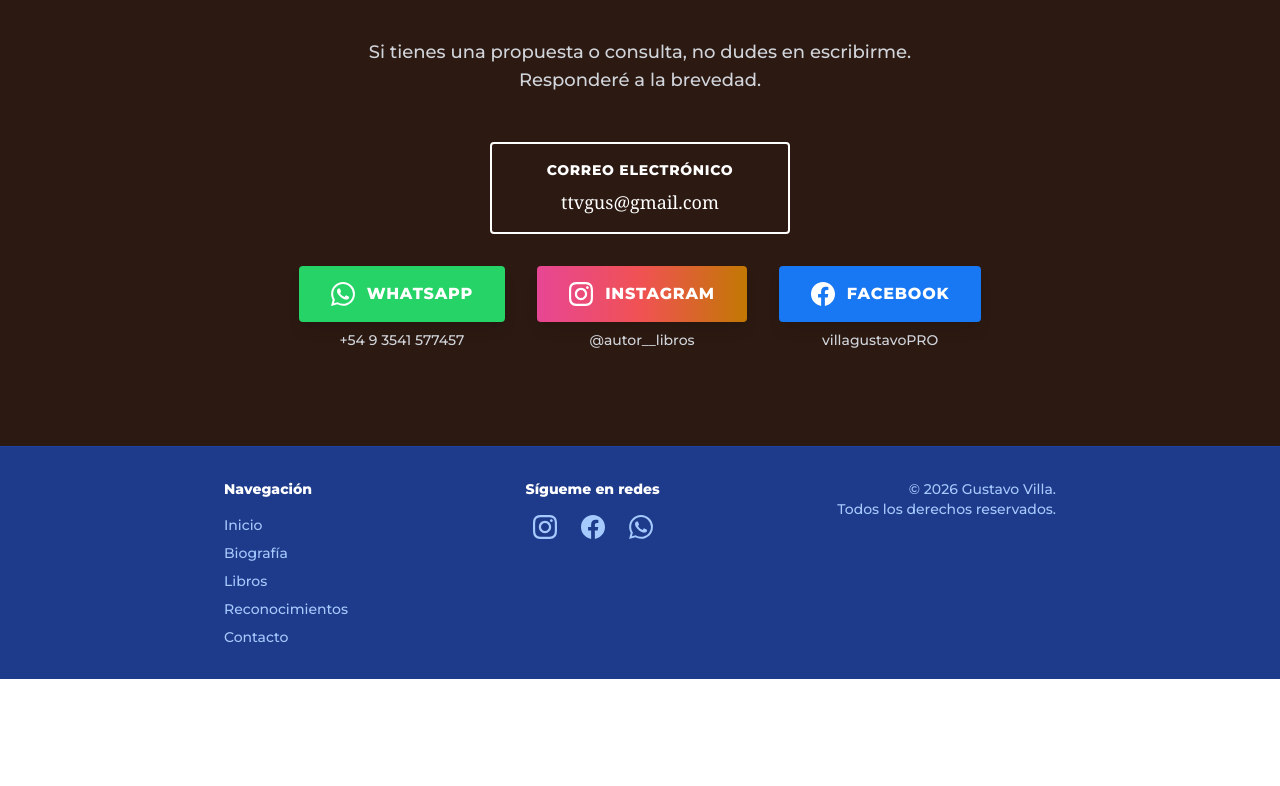
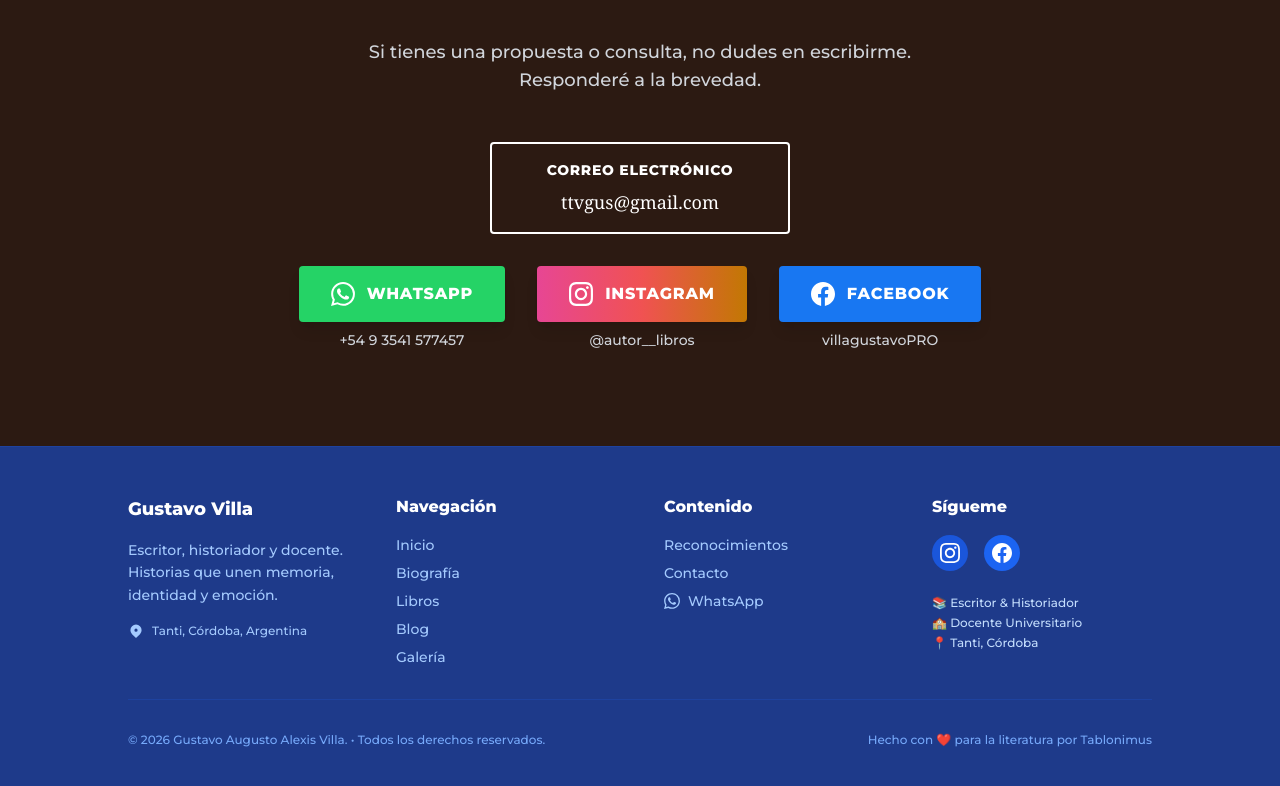
Before and after one commit to Tablonimus/GustavoVilla, a React (Vite) app: page /contacto in a window 1280 px wide. Shown: the part 1362-2148 px from the top of the page. Before the commit the page ends 2041 px from the top, so only its background shows below. Built offline with nearby package versions, Linux system fonts and the light colour scheme.

Commit message:
cambio todo

```diff
--- a/src/App.jsx
+++ b/src/App.jsx
@@ -1,4 +1,5 @@
 import "./App.css";
+import "./screens/Home/homeStyles.css";
 import { BrowserRouter, Route, Routes, Outlet } from "react-router-dom";
 import Home from "./screens/Home/Home";
 import MyNav from "./components/MyNav/MyNav";
@@ -11,6 +12,7 @@
 import Blog from "./components/Blog/Blog";
 import BlogPost from "./components/Blog/BlogPost";
 import Contacto from "./components/Contact/Contact";
+import ScrollToTop from "./components/ScrollToTop";
 import AdminBooks from "./screens/Admin/Dashboard";
 import Recognitions from "./components/Recognitions/Recognitions";
 
@@ -25,6 +27,7 @@
 function App() {
   return (
     <BrowserRouter>
+      <ScrollToTop />
       <Routes>
         {/* Rutas Públicas (con Nav y Footer) */}
         <Route element={<PublicLayout />}>
--- a/src/components/Blog/BlogPost.jsx
+++ b/src/components/Blog/BlogPost.jsx
@@ -80,7 +80,7 @@
         <meta property="article:published_time" content={post.createdAt?.toDate?.().toISOString()} />
       </Helmet>
 
-      <div className="min-h-screen bg-[#fdfbf7]">
+      <div className="min-h-screen bg-[#fdfbf7] animate-fade-in">
         {/* Header */}
         <section className="bg-[#774936] pt-16 pb-20 px-6 lg:px-32 text-white shadow-2xl">
           <div className="max-w-4xl mx-auto text-center">
--- a/src/components/Books/PdfViewer.jsx
+++ b/src/components/Books/PdfViewer.jsx
@@ -79,7 +79,7 @@
         <title>Fragmento - {book.title} - Gustavo Villa</title>
         <meta name="robots" content="noindex, nofollow" />
       </Helmet>
-      <div className="min-h-screen bg-[#fdfbf7]">
+      <div className="min-h-screen bg-[#fdfbf7] animate-fade-in">
         {/* Header */}
         <section className="bg-[#774936] mt-20 pt-16 pb-20 px-6 lg:px-32 text-white shadow-2xl relative z-10">
           <div className="max-w-4xl mx-auto">
--- a/src/components/Footer/Footer.jsx
+++ b/src/components/Footer/Footer.jsx
@@ -1,43 +1,115 @@
+import { Link } from "react-router-dom";
 
-
-import { Link } from "react-router-dom";
 
 export default function Footer() {
   return (
-    <footer className="bg-[#1e3a8a] border-t border-blue-800 pt-8 pb-8 px-6 lg:px-56 text-sm text-blue-300">
-      <div className="flex flex-col md:flex-row justify-between items-start gap-8">
-        {/* Navegación */}
-        <div className="flex flex-col gap-2">
-          <h4 className="font-bold text-white mb-2">Navegación</h4>
-          <Link to="/" className="hover:text-white transition">Inicio</Link>
-          <Link to="/bio" className="hover:text-white transition">Biografía</Link>
-          <Link to="/libros" className="hover:text-white transition">Libros</Link>
-          <Link to="/reconocimientos" className="hover:text-white transition">Reconocimientos</Link>
-          <Link to="/contacto" className="hover:text-white transition">Contacto</Link>
-        </div>
+    <footer className="bg-[#1e3a8a] text-blue-300">
+      {/* Línea divisoria superior */}
+      <div className="border-t border-blue-800"></div>
 
-        {/* Redes Sociales */}
-        <div className="flex flex-col items-center gap-4">
-          <h4 className="font-bold text-white">Sígueme en redes</h4>
-          <div className="flex gap-6">
-            <a href="https://www.instagram.com/autor__libros/" target="_blank" rel="noopener noreferrer" className="hover:text-white transition" title="Instagram">
-              <svg className="w-6 h-6 fill-current" viewBox="0 0 24 24" xmlns="http://www.w3.org/2000/svg"><path d="M12 2.163c3.204 0 3.584.012 4.85.07 3.252.148 4.771 1.691 4.919 4.919.058 1.265.069 1.645.069 4.849 0 3.205-.012 3.584-.069 4.849-.149 3.225-1.664 4.771-4.919 4.919-1.266.058-1.644.07-4.85.07-3.204 0-3.584-.012-4.849-.07-3.26-.149-4.771-1.699-4.919-4.92-.058-1.265-.07-1.644-.07-4.849 0-3.204.013-3.583.07-4.849.149-3.227 1.664-4.771 4.919-4.919 1.266-.057 1.645-.069 4.849-.069zm0-2.163c-3.259 0-3.667.014-4.947.072-4.358.2-6.78 2.618-6.98 6.98-.059 1.281-.073 1.689-.073 4.948 0 3.259.014 3.668.072 4.948.2 4.358 2.618 6.78 6.98 6.98 1.281.058 1.689.072 4.948.072 3.259 0 3.668-.014 4.948-.072 4.354-.2 6.782-2.618 6.979-6.98.059-1.28.073-1.689.073-4.948 0-3.259-.014-3.667-.072-4.947-.196-4.354-2.617-6.78-6.979-6.98-1.281-.059-1.69-.073-4.949-.073zm0 5.838c-3.403 0-6.162 2.759-6.162 6.162s2.759 6.163 6.162 6.163 6.162-2.759 6.162-6.163c0-3.403-2.759-6.162-6.162-6.162zm0 10.162c-2.209 0-4-1.79-4-4 0-2.209 1.791-4 4-4s4 1.791 4 4c0 2.21-1.791 4-4 4zm6.406-11.845c-.796 0-1.441.645-1.441 1.44s.645 1.44 1.441 1.44c.795 0 1.439-.645 1.439-1.44s-.644-1.44-1.439-1.44z"/></svg>
-            </a>
-            <a href="https://www.facebook.com/villagustavoPRO" target="_blank" rel="noopener noreferrer" className="hover:text-white transition" title="Facebook">
-              <svg className="w-6 h-6 fill-current" viewBox="0 0 24 24" xmlns="http://www.w3.org/2000/svg"><path d="M24 12.073c0-6.627-5.373-12-12-12s-12 5.373-12 12c0 5.99 4.388 10.954 10.125 11.854v-8.385H7.078v-3.47h3.047V9.43c0-3.007 1.792-4.669 4.533-4.669 1.312 0 2.686.235 2.686.235v2.953H15.83c-1.491 0-1.956.925-1.956 1.874v2.25h3.328l-.532 3.47h-2.796v8.385C19.612 23.027 24 18.062 24 12.073z"/></svg>
-            </a>
-            <a href={`https://wa.me/5493541577457`} target="_blank" rel="noopener noreferrer" className="hover:text-white transition" title="WhatsApp">
-              <svg className="w-6 h-6 fill-current" viewBox="0 0 24 24" xmlns="http://www.w3.org/2000/svg"><path d="M17.472 14.382c-.297-.149-1.758-.867-2.03-.967-.273-.099-.471-.148-.67.15-.197.297-.767.966-.94 1.164-.173.199-.347.223-.644.075-.297-.15-1.255-.463-2.39-1.475-.883-.788-1.48-1.761-1.653-2.059-.173-.297-.018-.458.13-.606.134-.133.298-.347.446-.52.149-.174.198-.298.298-.497.099-.198.05-.371-.025-.52-.075-.149-.669-1.612-.916-2.207-.242-.579-.487-.5-.669-.51-.173-.008-.371-.008-.57-.008-.198 0-.52.074-.792.372-.272.297-1.04 1.016-1.04 2.479 0 1.462 1.065 2.875 1.213 3.074.149.198 2.096 3.2 5.077 4.487.709.306 1.262.489 1.694.625.712.227 1.36.195 1.871.118.571-.085 1.758-.719 2.006-1.413.248-.694.248-1.289.173-1.413-.074-.124-.272-.198-.57-.347m-5.421 7.403h-.004a9.87 9.87 0 01-5.031-1.378l-.361-.214-3.741.982.998-3.648-.235-.374a9.86 9.86 0 01-1.51-5.26c.001-5.45 4.436-9.884 9.888-9.884 2.64 0 5.122 1.03 6.988 2.898a9.825 9.825 0 012.893 6.994c-.003 5.45-4.437 9.884-9.885 9.884m8.413-18.297A11.815 11.815 0 0012.05 0C5.495 0 .16 5.335.157 11.892c0 2.096.547 4.142 1.588 5.945L.057 24l6.305-1.654a11.882 11.882 0 005.683 1.448h.005c6.554 0 11.89-5.335 11.893-11.893a11.821 11.821 0 00-3.48-8.413Z"/></svg>
-            </a>
+      <div className="px-6 lg:px-32 py-12">
+        <div className="grid grid-cols-1 md:grid-cols-2 lg:grid-cols-4 gap-8 lg:gap-12">
+
+          {/* Columna 1: Información del Autor */}
+          <div className="lg:col-span-1">
+            <h4 className="font-bold text-white text-lg mb-4">Gustavo Villa</h4>
+            <p className="text-sm leading-relaxed mb-4">
+              Escritor, historiador y docente. Historias que unen memoria, identidad y emoción.
+            </p>
+            <div className="flex items-center gap-2 text-xs">
+              <svg className="w-4 h-4" fill="currentColor" viewBox="0 0 20 20">
+                <path fillRule="evenodd" d="M5.05 4.05a7 7 0 119.9 9.9L10 18.9l-4.95-4.95a7 7 0 010-9.9zM10 11a2 2 0 100-4 2 2 0 000 4z" clipRule="evenodd" />
+              </svg>
+              <span>Tanti, Córdoba, Argentina</span>
+            </div>
+          </div>
+
+          {/* Columna 2: Navegación Principal */}
+          <div>
+            <h4 className="font-bold text-white mb-4">Navegación</h4>
+            <nav className="flex flex-col gap-2">
+              <Link to="/" className="hover:text-white transition text-sm">Inicio</Link>
+              <Link to="/bio" className="hover:text-white transition text-sm">Biografía</Link>
+              <Link to="/libros" className="hover:text-white transition text-sm">Libros</Link>
+              <Link to="/blog" className="hover:text-white transition text-sm">Blog</Link>
+              <Link to="/galeria" className="hover:text-white transition text-sm">Galería</Link>
+            </nav>
+          </div>
+
+          {/* Columna 3: Contenido */}
+          <div>
+            <h4 className="font-bold text-white mb-4">Contenido</h4>
+            <nav className="flex flex-col gap-2">
+              <Link to="/reconocimientos" className="hover:text-white transition text-sm">Reconocimientos</Link>
+              <Link to="/contacto" className="hover:text-white transition text-sm">Contacto</Link>
+              <a
+                href="https://wa.me/5493541577457"
+                target="_blank"
+                rel="noopener noreferrer"
+                className="hover:text-white transition text-sm flex items-center gap-2"
+              >
+                <svg className="w-4 h-4" fill="currentColor" viewBox="0 0 24 24">
+                  <path d="M17.472 14.382c-.297-.149-1.758-.867-2.03-.967-.273-.099-.471-.148-.67.15-.197.297-.767.966-.94 1.164-.173.199-.347.223-.644.075-.297-.15-1.255-.463-2.39-1.475-.883-.788-1.48-1.761-1.653-2.059-.173-.297-.018-.458.13-.606.134-.133.298-.347.446-.52.149-.174.198-.298.298-.497.099-.198.05-.371-.025-.52-.075-.149-.669-1.612-.916-2.207-.242-.579-.487-.5-.669-.51-.173-.008-.371-.008-.57-.008-.198 0-.52.074-.792.372-.272.297-1.04 1.016-1.04 2.479 0 1.462 1.065 2.875 1.213 3.074.149.198 2.096 3.2 5.077 4.487.709.306 1.262.489 1.694.625.712.227 1.36.195 1.871.118.571-.085 1.758-.719 2.006-1.413.248-.694.248-1.289.173-1.413-.074-.124-.272-.198-.57-.347m-5.421 7.403h-.004a9.87 9.87 0 01-5.031-1.378l-.361-.214-3.741.982.998-3.648-.235-.374a9.86 9.86 0 01-1.51-5.26c.001-5.45 4.436-9.884 9.888-9.884 2.64 0 5.122 1.03 6.988 2.898a9.825 9.825 0 012.893 6.994c-.003 5.45-4.437 9.884-9.885 9.884m8.413-18.297A11.815 11.815 0 0012.05 0C5.495 0 .16 5.335.157 11.892c0 2.096.547 4.142 1.588 5.945L.057 24l6.305-1.654a11.882 11.882 0 005.683 1.448h.005c6.554 0 11.89-5.335 11.893-11.893a11.821 11.821 0 00-3.48-8.413Z"/>
+                </svg>
+                WhatsApp
+              </a>
+            </nav>
+          </div>
+
+          {/* Columna 4: Redes Sociales y Newsletter */}
+          <div>
+            <h4 className="font-bold text-white mb-4">Sígueme</h4>
+
+            {/* Redes Sociales */}
+            <div className="flex gap-4 mb-6">
+              <a
+                href="https://www.instagram.com/autor__libros/"
+                target="_blank"
+                rel="noopener noreferrer"
+                className="bg-blue-700 hover:bg-blue-600 p-2 rounded-full transition-all duration-300 hover:scale-110"
+                title="Instagram"
+              >
+                <svg className="w-5 h-5 fill-current text-white" viewBox="0 0 24 24">
+                  <path d="M12 2.163c3.204 0 3.584.012 4.85.07 3.252.148 4.771 1.691 4.919 4.919.058 1.265.069 1.645.069 4.849 0 3.205-.012 3.584-.069 4.849-.149 3.225-1.664 4.771-4.919 4.919-1.266.058-1.644.07-4.85.07-3.204 0-3.584-.012-4.849-.07-3.26-.149-4.771-1.699-4.919-4.92-.058-1.265-.07-1.644-.07-4.849 0-3.204.013-3.583.07-4.849.149-3.227 1.664-4.771 4.919-4.919 1.266-.057 1.645-.069 4.849-.069zm0-2.163c-3.259 0-3.667.014-4.947.072-4.358.2-6.78 2.618-6.98 6.98-.059 1.281-.073 1.689-.073 4.948 0 3.259.014 3.668.072 4.948.2 4.358 2.618 6.78 6.98 6.98 1.281.058 1.689.072 4.948.072 3.259 0 3.668-.014 4.948-.072 4.354-.2 6.782-2.618 6.979-6.98.059-1.28.073-1.689.073-4.948 0-3.259-.014-3.667-.072-4.947-.196-4.354-2.617-6.78-6.979-6.98-1.281-.059-1.69-.073-4.949-.073zm0 5.838c-3.403 0-6.162 2.759-6.162 6.162s2.759 6.163 6.162 6.163 6.162-2.759 6.162-6.163c0-3.403-2.759-6.162-6.162-6.162zm0 10.162c-2.209 0-4-1.79-4-4 0-2.209 1.791-4 4-4s4 1.791 4 4c0 2.21-1.791 4-4 4zm6.406-11.845c-.796 0-1.441.645-1.441 1.44s.645 1.44 1.441 1.44c.795 0 1.439-.645 1.439-1.44s-.644-1.44-1.439-1.44z"/>
+                </svg>
+              </a>
+
+              <a
+                href="https://www.facebook.com/villagustavoPRO"
+                target="_blank"
+                rel="noopener noreferrer"
+                className="bg-blue-600 hover:bg-blue-500 p-2 rounded-full transition-all duration-300 hover:scale-110"
+                title="Facebook"
+              >
+                <svg className="w-5 h-5 fill-current text-white" viewBox="0 0 24 24">
+                  <path d="M24 12.073c0-6.627-5.373-12-12-12s-12 5.373-12 12c0 5.99 4.388 10.954 10.125 11.854v-8.385H7.078v-3.47h3.047V9.43c0-3.007 1.792-4.669 4.533-4.669 1.312 0 2.686.235 2.686.235v2.953H15.83c-1.491 0-1.956.925-1.956 1.874v2.25h3.328l-.532 3.47h-2.796v8.385C19.612 23.027 24 18.062 24 12.073z"/>
+                </svg>
+              </a>
+            </div>
+
+            {/* Información adicional */}
+            <div className="text-xs space-y-1">
+              <p className="text-blue-200">📚 Escritor & Historiador</p>
+              <p className="text-blue-200">🏫 Docente Universitario</p>
+              <p className="text-blue-200">📍 Tanti, Córdoba</p>
+            </div>
           </div>
         </div>
 
-        {/* Copyright */}
-        <div className="text-center md:text-right">
-          <p>
-            &copy; {new Date().getFullYear()} Gustavo Villa.<br />
-            Todos los derechos reservados.
-          </p>
+        {/* Línea divisoria */}
+        <div className="border-t border-blue-800 mt-8 pt-8">
+          <div className="flex flex-col md:flex-row justify-between items-center gap-4">
+            <p className="text-xs text-blue-400 text-center md:text-left">
+              &copy; {new Date().getFullYear()} Gustavo Augusto Alexis Villa.
+              <br className="md:hidden" />
+              <span className="hidden md:inline"> • </span>
+              Todos los derechos reservados.
+            </p>
+
+            <div className="flex items-center gap-4 text-xs text-blue-400">
+              <span>Hecho con ❤️ para la literatura por Tablonimus</span>
+            </div>
+          </div>
         </div>
       </div>
     </footer>
--- a/src/components/Gallery/Gallery.jsx
+++ b/src/components/Gallery/Gallery.jsx
@@ -94,7 +94,7 @@
         <meta property="og:url" content="https://gustavovilla.com/galeria" />
       </Helmet>
 
-      <div className="min-h-screen bg-[#fdfbf7]">
+      <div className="min-h-screen bg-[#fdfbf7] animate-fade-in">
         {/* Header */}
         <section className="bg-[#774936] mt-16 pt-16 pb-20 px-6 lg:px-32 text-white shadow-2xl relative z-10">
           <div className="max-w-4xl mx-auto text-center">
--- a/src/components/MyNav/MyNav.jsx
+++ b/src/components/MyNav/MyNav.jsx
@@ -17,11 +17,11 @@
   }, []);
 
   const navLinks = [
-    { to: "/", text: "Inicio" },
-    { to: "/bio", text: "Biografía" },
+    // { to: "/", text: "Inicio" },
     { to: "/libros", text: "Libros" },
     { to: "/blog", text: "Blog" },
     { to: "/galeria", text: "Galería" },
+    { to: "/bio", text: "Biografía" },
     { to: "/reconocimientos", text: "Reconocimientos" },
     { to: "/contacto", text: "Contacto" },
   ];
--- a/src/screens/Admin/Dashboard.jsx
+++ b/src/screens/Admin/Dashboard.jsx
@@ -1339,7 +1339,7 @@
           {activeTab === 'blog' && view === "list" && (
             <div className="bg-white rounded-lg shadow overflow-hidden border border-gray-200">
               {blogLoading ? (
-                <div className="p-12 text-center text-gray-500">Cargando entradas del blog...</div>
+                <div className="p-12 text-center text-gray-500">Cargando notas del blog...</div>
               ) : (
                 <div className="overflow-x-auto">
                   <table className="w-full text-left border-collapse">
@@ -1390,7 +1390,7 @@
                       {blogPosts.length === 0 && (
                         <tr>
                           <td colSpan="5" className="p-8 text-center text-gray-500">
-                            No hay entradas del blog. ¡Crea la primera!
+                            No hay notas del blog. ¡Crea la primera!
                           </td>
                         </tr>
                       )}
```
Also changed, not shown: src/components/Blog/Blog.jsx (+4 -4 lines), src/components/ScrollToTop.jsx (added, +12 -0 lines), src/screens/Home/Home.jsx (+6 -7 lines).
